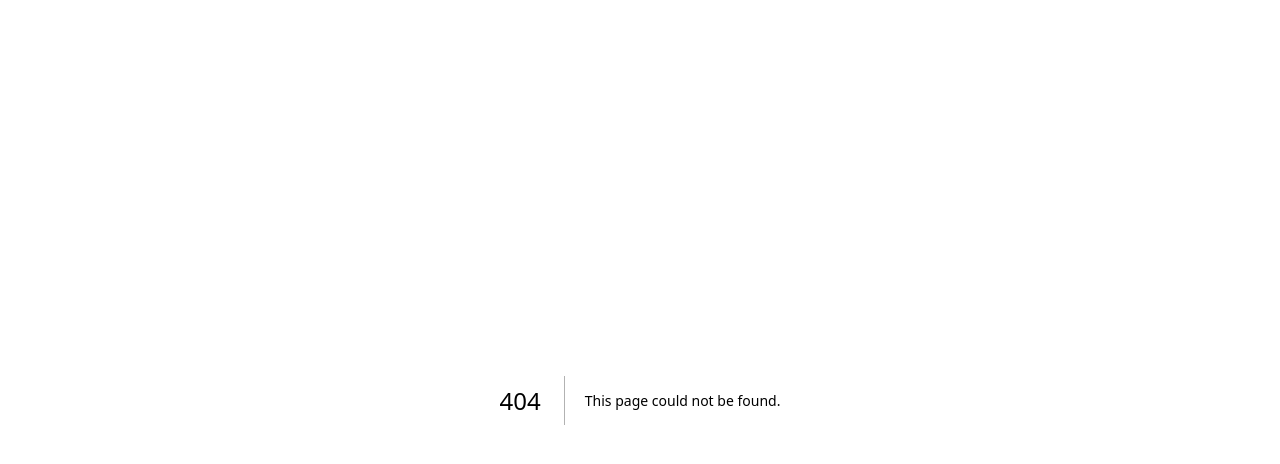
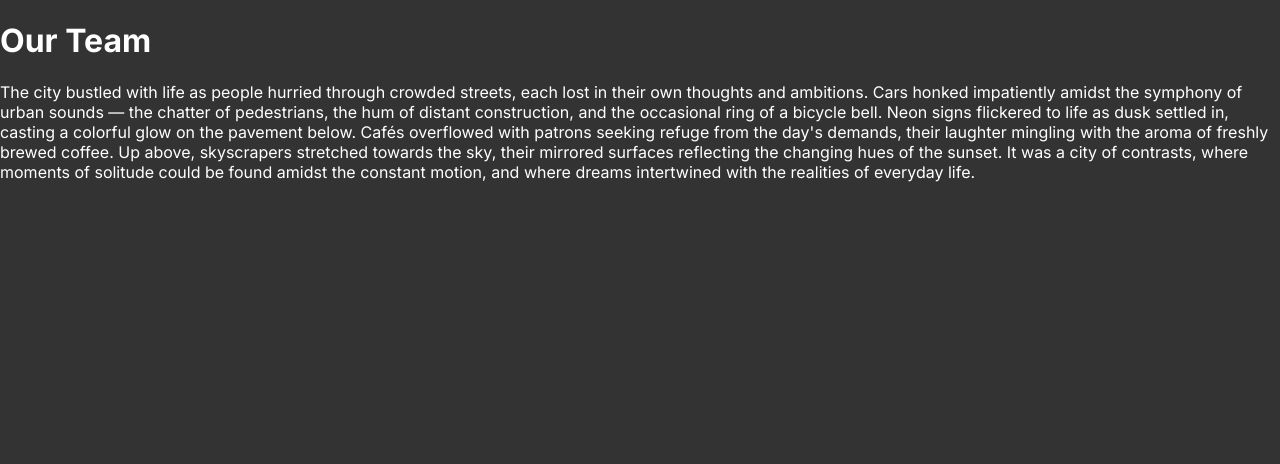
Before and after one commit to KausaChangs/next-sandbox, a Next.js app: page /about/team in a window 1280 px wide. Before the commit this address had no page. Shown: the top 464 px of the page. Built offline with nearby package versions, Linux system fonts and the light colour scheme.

Commit message:
created team nested route
created team nested route

```diff
--- /dev/null
+++ b/app/about/team/page.jsx
@@ -0,0 +1,25 @@
+import React from "react";
+
+function TeamPage() {
+  return (
+    <div>
+      <h1>Our Team</h1>
+      <p>
+        The city bustled with life as people hurried through crowded streets,
+        each lost in their own thoughts and ambitions. Cars honked impatiently
+        amidst the symphony of urban sounds — the chatter of pedestrians, the
+        hum of distant construction, and the occasional ring of a bicycle bell.
+        Neon signs flickered to life as dusk settled in, casting a colorful glow
+        on the pavement below. Cafés overflowed with patrons seeking refuge from
+        the day's demands, their laughter mingling with the aroma of freshly
+        brewed coffee. Up above, skyscrapers stretched towards the sky, their
+        mirrored surfaces reflecting the changing hues of the sunset. It was a
+        city of contrasts, where moments of solitude could be found amidst the
+        constant motion, and where dreams intertwined with the realities of
+        everyday life.
+      </p>
+    </div>
+  );
+}
+
+export default TeamPage;
```
Also changed, not shown: app/about/page.jsx (+17 -1 lines).
